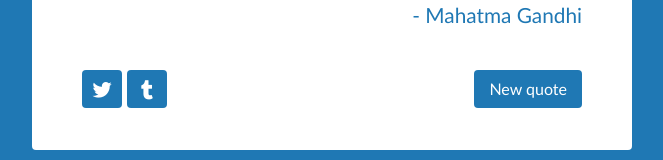
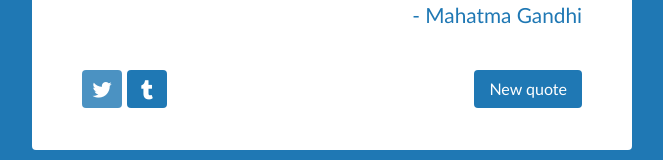
Before and after one commit to nicoledl/FCCRandomQuoteMachine, a React (Create React App) app: page / in a window 1280 px wide. In both pictures the pointer is over the link 410 px from the left and 454 px from the top of the page. Shown: the part 365-525 px from the top of the page, without its empty margins (308-971 px from the left). Built offline with nearby package versions, Linux system fonts and the light colour scheme.

Commit message:
Segundo commit

```diff
--- a/public/index.html
+++ b/public/index.html
@@ -10,7 +10,6 @@
       name="description"
       content=""
     />
-    <link rel="apple-touch-icon" href="%PUBLIC_URL%/logo192.png" />
     <!--
       manifest.json provides metadata used when your web app is installed on a
       user's mobile device or desktop. See https://developers.google.com/web/fundamentals/web-app-manifest/
--- a/src/scss/App.scss
+++ b/src/scss/App.scss
@@ -46,6 +46,13 @@ body {
     color: white;
     width: 40px;
     background-color: $main-color;
+    transition: opacity ease-in-out 0.1s;
+  }
+  #tweet-quote:hover,
+  #tumblr-quote:hover,
+  #new-quote-button:hover {
+    transition: opacity ease-in-out 0.1s;
+    opacity: 80%;
   }
   #new-quote-button {
     float: right;
```
Also changed, not shown: public/manifest.json.
